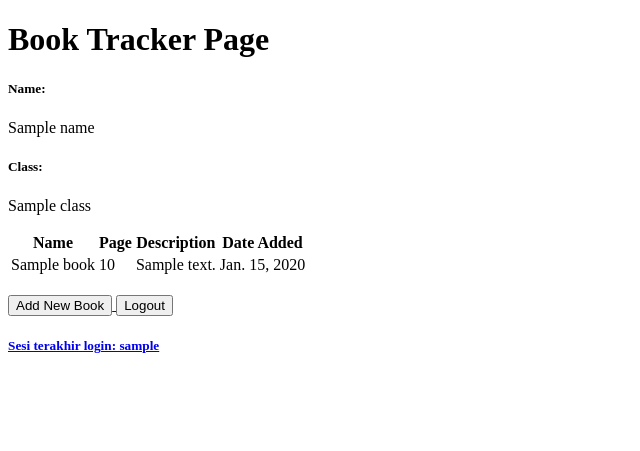
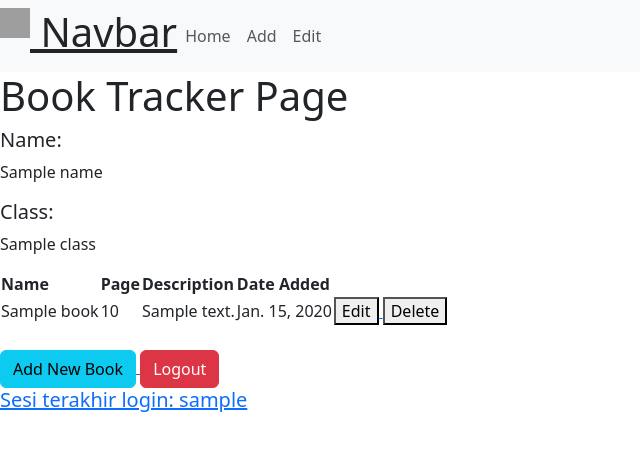
Before and after one commit to kanialmyra/booktracker, a Django app: template main/templates/main.html in a window 1280 px wide. Shown: the top 451 px of the page, without its empty margins (0-640 px from the left). Run offline with Django 5.2, Linux system fonts and the light colour scheme; tables that the repository leaves empty hold one stand-in row (values such as "Sample post"); the template is opened without the code that fills it: values that come from a table or form of the project are taken from there, most other values are stand-ins (such as "Sample title", 1, 10 or a date in 2020); grey boxes are pictures that could not be loaded.

Commit message:
tutorial 4

```diff
--- a/main/templates/main.html
+++ b/main/templates/main.html
@@ -1,3 +1,36 @@
+<nav class="navbar navbar-expand-sm navbar-light bg-light">
+  <a
+    href="#"
+    class="navbar-brand.mb-0 h1">
+      <img
+      class="d-inline-block align-top"
+      src="https://w1.pngwing.com/pngs/536/984/png-transparent-book-logo-book-design-childrens-literature-cartoon-page-text-orange-line.png"
+      width="30" height="30" />
+      Navbar
+  </a>
+  <div class="collapse navbar-collapse"
+  id="navbarNav">
+  <ul class="navbar-nav">
+    <li class="nav-tem active">
+      <a href="#" class="nav-link">
+        Home
+      </a>
+    </li>
+    <li class="nav-tem active">
+      <a href="#" class="nav-link">
+        Add
+      </a>
+    </li>
+    <li class="nav-tem active">
+      <a href="#" class="nav-link">
+        Edit
+      </a>
+    </li>
+  </ul>
+  </div>
+</nav>
+
+
 {% extends 'base.html' %} {% block content %}
 <h1>Book Tracker Page</h1>
 
@@ -22,6 +55,18 @@
     <td>{{book.page}}</td>
     <td>{{book.description}}</td>
     <td>{{book.date_added}}</td>
+    <td>
+      <a href="{% url 'main:edit_book' book.pk %}">
+          <button>
+              Edit
+          </button>
+      </a>
+      <a href="{% url 'main:delete_book' book.pk %}">
+        <button>
+            Delete
+        </button>
+      </a>
+  </td>
   </tr>
   {% endfor %}
 </table>
@@ -29,11 +74,11 @@
 <br />
 
 <a href="{% url 'main:create_book' %}">
-  <button>Add New Book</button>
+  <button class="btn btn-info">Add New Book</button>
 </a>
 
 <a href="{% url 'main:logout' %}">
-  <button>Logout</button>
+  <button class="btn btn-danger">Logout</button>
   <h5>Sesi terakhir login: {{ last_login }}</h5>
 </a>
 
--- a/main/urls.py
+++ b/main/urls.py
@@ -1,5 +1,5 @@
 from django.urls import path
-from main.views import show_main, create_book, show_xml, show_json, show_xml_by_id, show_json_by_id, login_user, logout_user, register
+from main.views import show_main, create_book, show_xml, show_json, show_xml_by_id, show_json_by_id, login_user, logout_user, register, edit_book, delete_book
 
 app_name = 'main'
 
@@ -13,4 +13,6 @@
     path('register/', register, name='register'),
     path('login/', login_user, name='login'),
     path('logout/', logout_user, name='logout'),
+    path('edit-book/<int:id>', edit_book, name='edit_book'),
+    path('delete/<int:id>', delete_book, name='delete_book'),
 ]
--- a/templates/base.html
+++ b/templates/base.html
@@ -2,9 +2,14 @@
 <!DOCTYPE html>
 <html lang="en">
   <head>
-    <meta charset="UTF-8" />
-    <meta name="viewport" content="width=device-width, initial-scale=1.0" />
-    {% block meta %} {% endblock meta %}
+    {% block meta %}
+      <meta charset="UTF-8" />
+      <meta name="viewport" content="width=device-width, initial-scale=1.0" />
+    {% endblock meta %}
+    <link href="https://cdn.jsdelivr.net/npm/bootstrap@5.3.2/dist/css/bootstrap.min.css" rel="stylesheet" integrity="sha384-T3c6CoIi6uLrA9TneNEoa7RxnatzjcDSCmG1MXxSR1GAsXEV/Dwwykc2MPK8M2HN" crossorigin="anonymous">
+    <script src="https://code.jquery.com/jquery-3.6.0.min.js" integrity="sha384-KyZXEAg3QhqLMpG8r+J4jsl5c9zdLKaUk5Ae5f5b1bw6AUn5f5v8FZJoMxm6f5cH1" crossorigin="anonymous"></script>
+    <script src="https://cdn.jsdelivr.net/npm/@popperjs/core@2.11.8/dist/umd/popper.min.js" integrity="sha384-I7E8VVD/ismYTF4hNIPjVp/Zjvgyol6VFvRkX/vR+Vc4jQkC+hVqc2pM8ODewa9r" crossorigin="anonymous"></script>
+    <script src="https://cdn.jsdelivr.net/npm/bootstrap@5.3.2/dist/js/bootstrap.min.js" integrity="sha384-BBtl+eGJRgqQAUMxJ7pMwbEyER4l1g+O15P+16Ep7Q9Q+zqX6gSbd85u4mG4QzX+" crossorigin="anonymous"></script>
   </head>
 
   <body>
```
Also changed, not shown: main/views.py (+23 -0 lines), templates/edit_book.html (added, +22 -0 lines).
